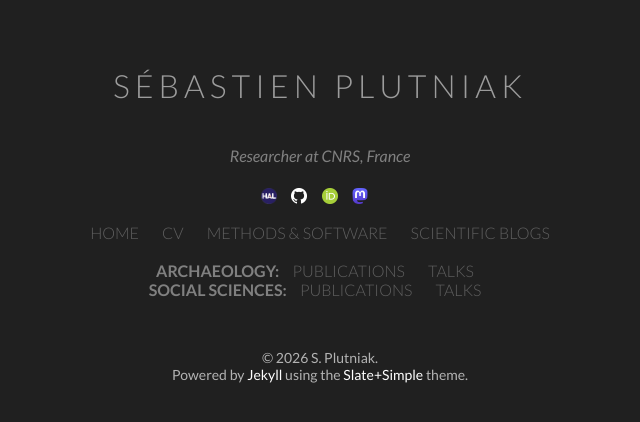
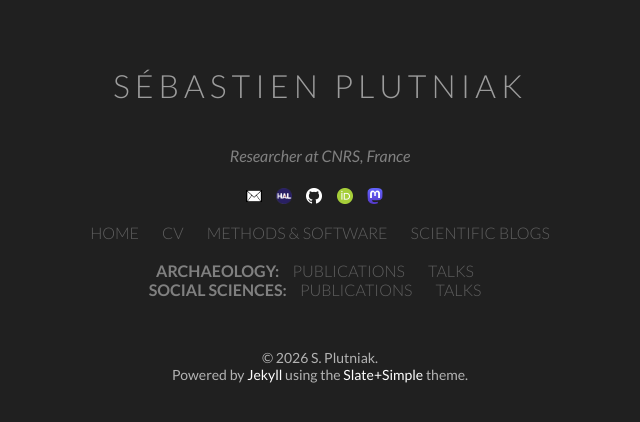
Before and after one commit to sebastien-plutniak/sebastien-plutniak.github.io, a Jekyll site: the page built from index.html, in a window 1280 px wide. Shown: the top 422 px of the page, without its empty margins (320-960 px from the left). Built offline with Jekyll 4.4.1, drawn with Linux system fonts in a browser that asks for light colours.

Commit message:
add mail logo

```diff
--- a/_includes/navigation.html
+++ b/_includes/navigation.html
@@ -3,6 +3,7 @@
     <br>
     <br>
 <center>
+    <a href="mailto:sebastien.plutniak@cnrs.fr"><img height="16" width="16" src="/images/logo-mail.png"></a> &ensp;
     <a href="https://cv.hal.science/sebastien-plutniak" target=_blank><img height="16" width="16" src="/images/hal.png"></a> &ensp;
     <a href="https://github.com/sebastien-plutniak" target=_blank><img height="16" width="16" src="/images/github.png"></a> &ensp;
     <a href="https://orcid.org/0000-0002-6674-3806" target=_blank><img height="16" width="16" src="/images/orcid.png"></a> &ensp;
```
Also changed, not shown: images/logo-mail.png (added), 15 other files.
